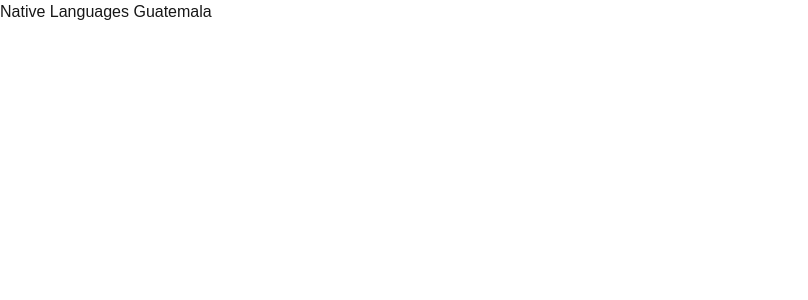
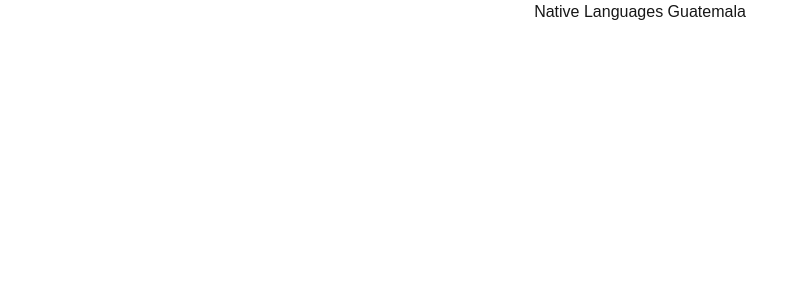
Before and after one commit to mozart953/Corpus-Native-Languages, a Next.js app in the folder corpus-native-languages/: page / in a window 1280 px wide. Shown: the top 300 px of the page, without its empty margins (0-808 px from the left). Built offline with nearby package versions, Linux system fonts and the light colour scheme.

Commit message:
fix: HomePage first init

```diff
--- a/corpus-native-languages/components/Home.jsx
+++ b/corpus-native-languages/components/Home.jsx
@@ -2,7 +2,7 @@ function HomeComponent(){
 
     return(
         <>
-            <div className="FirstCard">
+            <div className="sm:text-center">
                 <h1>Native Languages Guatemala</h1>
             </div>
         </>
```
